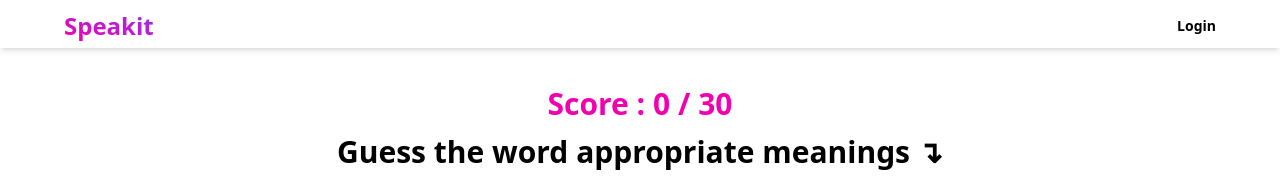
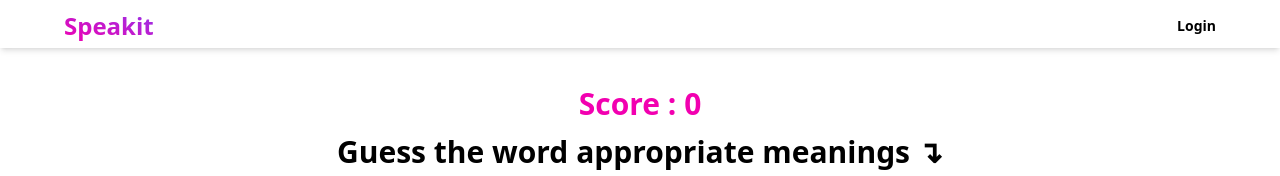
Before and after one commit to sahil-gpm/speakIt, a React (Create React App) app: page /guess-word in a window 1280 px wide. Shown: the top 176 px of the page. Built offline with nearby package versions, Linux system fonts and the light colour scheme; no server answers.

Commit message:
limiting questions due to mongo restrictions

```diff
--- a/src/Learnings/exercise/Guessword.jsx
+++ b/src/Learnings/exercise/Guessword.jsx
@@ -70,7 +70,7 @@ const Guessword = () => {
         <>
 
             {/* showing current score  */}
-            <div className='text-center mt-[15%] lg:mt-[3%] text-xl md:text-3xl font-bold text-text_start'>Score : {currentWordIndex} / 30</div>
+            <div className='text-center mt-[15%] lg:mt-[3%] text-xl md:text-3xl font-bold text-text_start'>Score : {currentWordIndex}</div>
 
             {/* showing heading as per the base language  */}
             <div className="heading text-xl md:text-3xl font-bold text-center mt-3">
@@ -103,7 +103,7 @@ const Guessword = () => {
                 msg={"Oops! Incorrect answer😕"}
                 des={"Unfortunately😕! you can't continue further, choose any one of the below options to continue ➡️"}
                 onRestart={() => {
-                    if (currentWordIndex < 30) {
+                    if (currentWordIndex < 22) {
                         setCurrentWordIndex(0)
                         setHandleWrong(false)
                     }
@@ -112,7 +112,7 @@ const Guessword = () => {
             />}
 
             {
-                currentWordIndex === 30 && <Gamecleared
+                currentWordIndex === 22 && <Gamecleared
                     msg={"Successfully 💪 guessed all the words"}
                     des={"Congratulations 🎉 you have successfully guessed all the words in " + learningLanguage + " and now you can continue will further levels"}
                     onContinue={updateProgress}
@@ -120,7 +120,7 @@ const Guessword = () => {
             }
 
             {/* quit button  */}
-            {currentWordIndex < 30 && <div className='text-center mt-8'>
+            {currentWordIndex < 22 && <div className='text-center mt-8'>
                 <Button text={"Quit"} textColor={"white"} backgroundColor={"crimson"} width={150} padding={10} borderRadius={4} onClick={updateProgress} />
             </div>}
         </>
```
